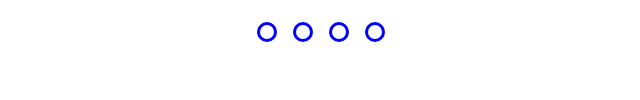
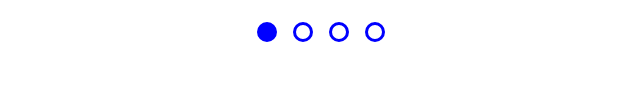
Before and after one commit to ValerioFarina/vue-slider, a plain HTML site: page index.html in a window 1280 px wide. Shown: the part 553-653 px from the top of the page, 319-959 px from the left. Drawn offline with nearby package versions, Linux system fonts and the light colour scheme.

Commit message:
Fatto in modo che i pallini "scorrano" insieme alle immagini

```diff
--- a/index.html
+++ b/index.html
@@ -24,7 +24,7 @@
                     </a>
                 </div>
                 <div id="bullets">
-                    <a v-for="image in images" href="#" class="bullet"></a>
+                    <a v-for="(image, index) in images" href="#" class="bullet" :class="index == imgIndex ? 'current' : ''"></a>
                 </div>
             </div>
         </div>
```
